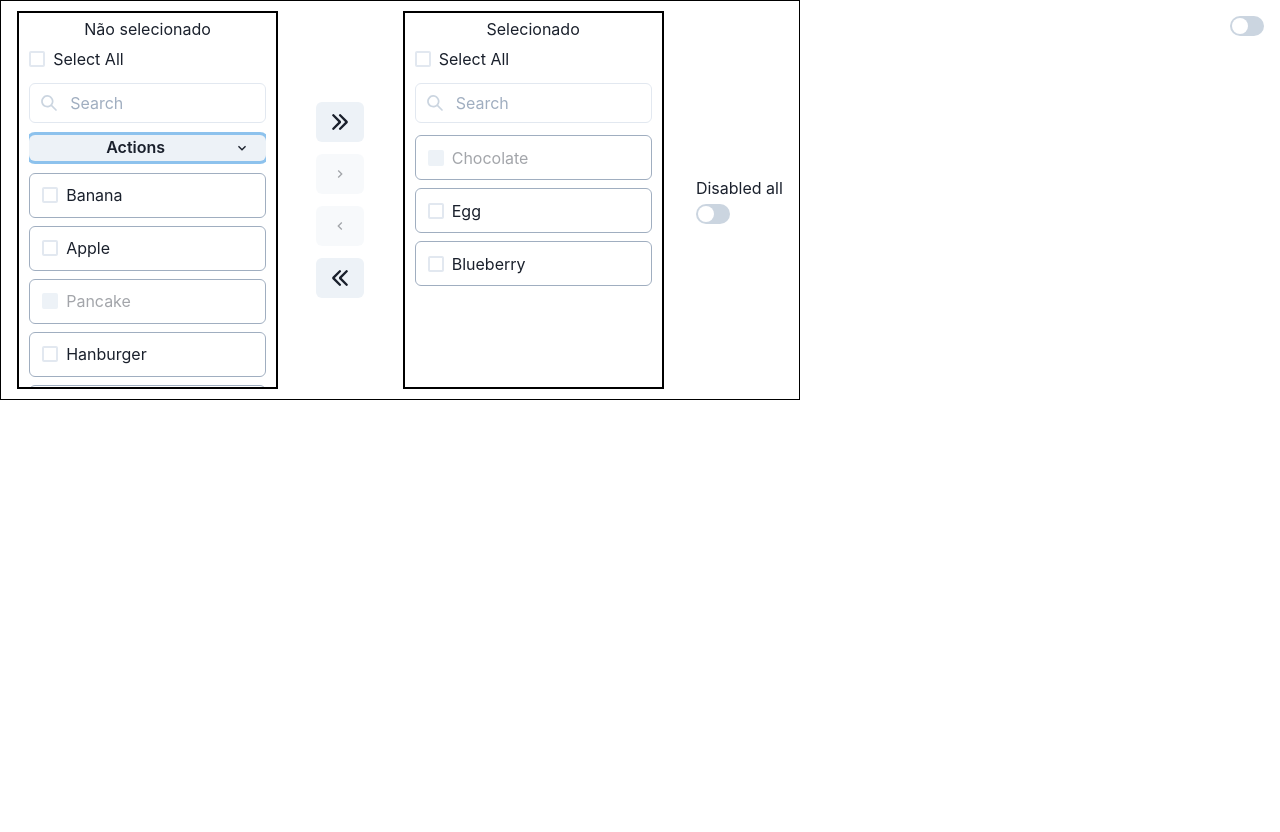
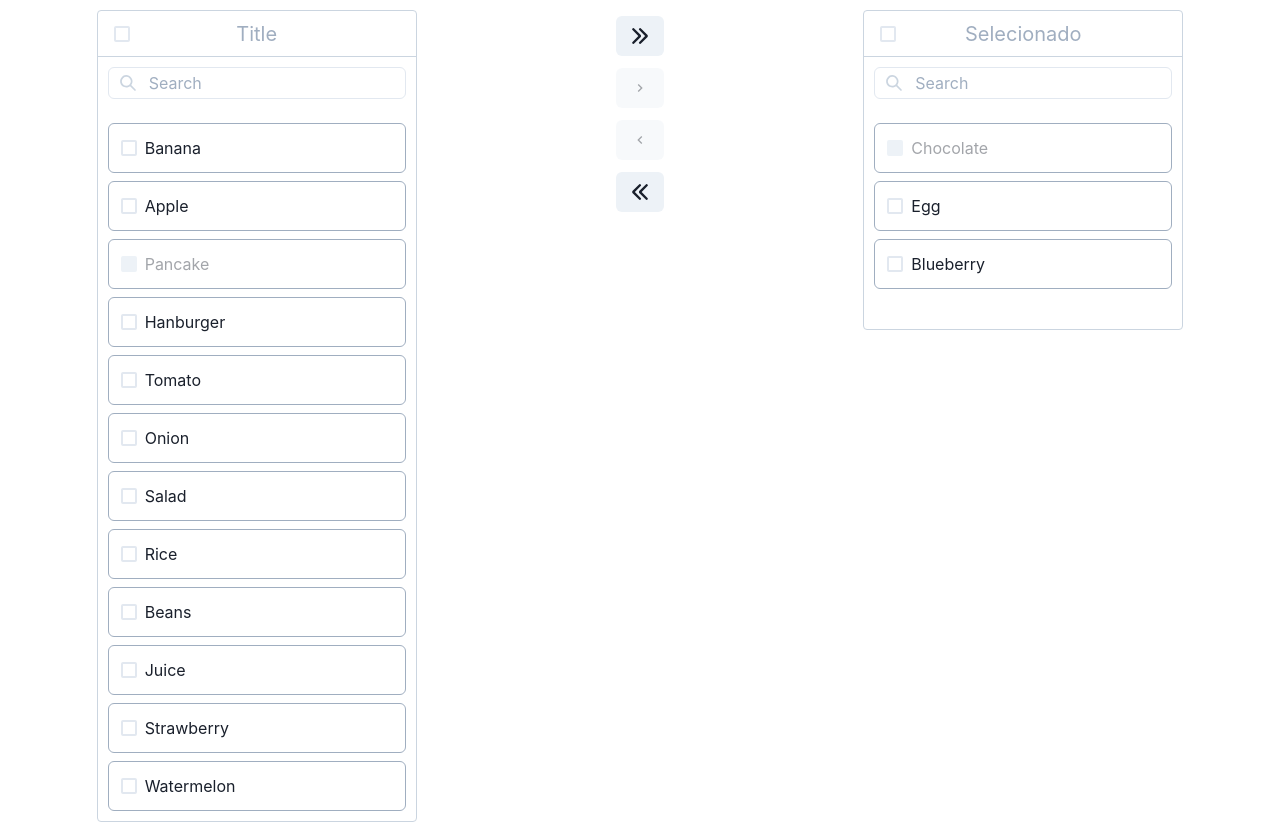
Before and after one commit to guilhermevperes/chakra-transfer, a React (Vite) app: page / in a window 1280 px wide. Before the commit the page ends 800 px from the top, so only its background shows below. Built offline with nearby package versions, Linux system fonts and the light colour scheme.

Commit message:
Fix base design and add official props

```diff
--- a/src/App.tsx
+++ b/src/App.tsx
@@ -2,12 +2,12 @@ import { Box } from "@chakra-ui/react";
 import React, { useEffect, useState } from "react";
 import DarkModeSwitch from "./components/dark-mode-switch/DarkModeSwitch";
 import Transfer from "./components/transfer/Transfer";
-import BaseData from "./types/BaseData";
+import TransferItem from "./types/TransferItem";
 
 export type Props = {};
 
 const App: React.FC<Props> = ({}) => {
-  const [data, setData] = useState<BaseData[]>([
+  const [data, setData] = useState<TransferItem[]>([
     {
       id: 1,
       label: "Chocolate",
@@ -110,11 +110,10 @@ const App: React.FC<Props> = ({}) => {
       <Transfer
         data={data}
         setData={setData}
-        title1="Não selecionado"
-        title2="Selecionado"
-        maxW="800px"
+        titleLeft="Title"
+        titleRight="Selecionado"
       ></Transfer>
-      <DarkModeSwitch></DarkModeSwitch>
+      {/* <DarkModeSwitch></DarkModeSwitch> */}
     </>
   );
 };
--- a/src/components/transfer-box/TransferBox.tsx
+++ b/src/components/transfer-box/TransferBox.tsx
@@ -15,12 +15,12 @@ import {
   Text,
 } from "@chakra-ui/react";
 import React, { useEffect, useState } from "react";
-import BaseData from "../../types/BaseData";
+import TransferItem from "../../types/TransferItem";
 
 export type Props = {
-  title: string;
-  data: BaseData[];
-  setData: React.Dispatch<React.SetStateAction<BaseData[]>>;
+  title: string | React.ReactNode;
+  data: TransferItem[];
+  setData: React.Dispatch<React.SetStateAction<TransferItem[]>>;
   transfered?: boolean;
   filter?: boolean;
   paginated?: boolean;
@@ -38,21 +38,21 @@ const TransferBox: React.FC<Props> = ({
   extraActions,
   isLoading,
 }) => {
-  const [dataToRender, setDataToRender] = useState<BaseData[]>([]);
-  const [renderedItems, setRenderedItems] = useState<BaseData[]>([]);
+  const [dataToRender, setDataToRender] = useState<TransferItem[]>([]);
+  const [renderedItems, setRenderedItems] = useState<TransferItem[]>([]);
 
   useEffect(() => {
     setDataToRender(data);
 
-    const itemsToTransfer: BaseData[] = dataToRender.filter((item: BaseData) =>
-      transfered ? item.transfered : !item.transfered
+    const itemsToTransfer: TransferItem[] = dataToRender.filter(
+      (item: TransferItem) => (transfered ? item.transfered : !item.transfered)
     );
 
     setRenderedItems(itemsToTransfer);
   }, [data]);
 
-  const handleState = (e: any, item: BaseData, i: any) => {
-    const newData: BaseData[] = [...data];
+  const handleState = (e: any, item: TransferItem, i: any) => {
+    const newData: TransferItem[] = [...data];
     const ids: number[] = newData.map((data) => data.id);
     const index = ids.indexOf(item.id);
     newData[index].checked = e.target.checked;
@@ -60,17 +60,17 @@ const TransferBox: React.FC<Props> = ({
   };
 
   const filterData = (name: string) => {
-    let newData: BaseData[] = [...data];
+    let newData: TransferItem[] = [...data];
     newData = newData.filter(
-      (item: BaseData) =>
+      (item: TransferItem) =>
         item.label.toLowerCase().search(name.toLowerCase()) !== -1
     );
     setDataToRender(newData);
   };
 
   const selectAll = (e: any) => {
-    let newData: BaseData[] = [...dataToRender];
-    newData = newData.map((item: BaseData) => {
+    let newData: TransferItem[] = [...dataToRender];
+    newData = newData.map((item: TransferItem) => {
       if (!item.disabled) {
         if (transfered && item.transfered) {
           item.checked = e.target.checked;
@@ -85,8 +85,8 @@ const TransferBox: React.FC<Props> = ({
   };
 
   const invertSelection = () => {
-    let newData: BaseData[] = [...dataToRender];
-    newData = newData.map((item: BaseData) => {
+    let newData: TransferItem[] = [...dataToRender];
+    newData = newData.map((item: TransferItem) => {
       if (!item.disabled) {
         item.checked = !item.checked;
       }
@@ -97,9 +97,9 @@ const TransferBox: React.FC<Props> = ({
   };
 
   const sort = () => {
-    let newData: BaseData[] = [...data];
+    let newData: TransferItem[] = [...data];
 
-    newData = newData.sort((a: BaseData, b: BaseData) => {
+    newData = newData.sort((a: TransferItem, b: TransferItem) => {
       if (a.label < b.label) {
         return -1;
       }
@@ -113,16 +113,15 @@ const TransferBox: React.FC<Props> = ({
   };
 
   const renderItems = () => {
-    const itemsToTransfer: BaseData[] = dataToRender.filter((item: BaseData) =>
-      transfered ? item.transfered : !item.transfered
+    const itemsToTransfer: TransferItem[] = dataToRender.filter(
+      (item: TransferItem) => (transfered ? item.transfered : !item.transfered)
     );
 
-    return itemsToTransfer.map((item: BaseData, i) => (
+    return itemsToTransfer.map((item: TransferItem, i) => (
       <Box
         key={i}
         // ref={getItemRef}
         w="100%"
-        h="45px"
         padding="12px"
         border="1px solid"
         borderColor="gray.400"
@@ -135,7 +134,6 @@ const TransferBox: React.FC<Props> = ({
           onChange={(e) => handleState(e, item, i)}
           disabled={item.disabled}
           w="100%"
-          h="100%"
           color="gray.800"
         >
           {item.label}
@@ -156,12 +154,14 @@ const TransferBox: React.FC<Props> = ({
 
   const renderInput = () => {
     return (
-      <InputGroup>
+      <InputGroup h="32px">
         <InputLeftElement
+          h="32px"
           pointerEvents="none"
           children={<SearchIcon color="gray.300" />}
         />
         <Input
+          h="32px"
           placeholder="Search"
           onChange={(e) => filterData(e.target.value)}
         ></Input>
@@ -186,40 +186,45 @@ const TransferBox: React.FC<Props> = ({
   return (
     <Box
       d="flex"
-      minWidth="90px"
-      border="1px solid black"
+      w="320px"
+      border="1px solid"
       display="flex"
       flexDirection="column"
       alignItems="center"
-      h="100%"
-      overflow="hidden"
-      flex="0.4"
+      minH="320px"
+      borderRadius="4px"
+      borderColor="gray.300"
     >
       <Box
-        d="flex"
-        border="1px solid black"
         display="flex"
-        flexDirection="column"
+        w="100%"
+        h="46px"
+        borderBottom="1px solid"
+        paddingLeft="30px"
+        paddingRight="30px"
+        borderBottomColor="gray.300"
         alignItems="center"
-        h="100%"
-        p="4px"
-        overflow="hidden"
+        position="relative"
+        justifyContent="center"
       >
-        {title && <Text>{title}</Text>}
-        <Box
-          w="100%"
-          h="100%"
-          display="flex"
-          flexDirection="column"
-          alignItems="flex-start"
-          p="6px"
-        >
-          <Stack spacing={3} overflow="hidden" height="100%">
-            <Checkbox onChange={selectAll}>Select All</Checkbox>
+        <Checkbox
+          onChange={selectAll}
+          position="absolute"
+          top="15px"
+          left="16px"
+        />
+        {title && (
+          <Text fontSize="20px" color="gray.400">
+            {title}
+          </Text>
+        )}
+      </Box>
+
+      <Stack spacing={6} h="80%" w="100%" padding="10px">
         {filter && renderInput()}
-            {extraActions && renderExtraOptions()}
+        {/* {extraActions && renderExtraOptions()} */}
         <Stack
-              overflowY="auto"
+          // overflowY="auto"
           w="100%"
           h="100%"
           display="flex"
@@ -236,21 +241,6 @@ const TransferBox: React.FC<Props> = ({
           )}
         </Stack>
       </Stack>
-        </Box>
-      </Box>
-      {/* {paginated && (
-        <Box>
-        <ChevronLeftIcon
-        onClick={() => setCurrentPage(currentPage - 1)}
-        cursor="pointer"
-        ></ChevronLeftIcon>
-        {currentPage}/{totalPages}
-        <ChevronRightIcon
-        onClick={() => setCurrentPage(currentPage + 1)}
-        cursor="pointer"
-        ></ChevronRightIcon>
-        </Box>
-      )} */}
     </Box>
   );
 };
@@ -275,7 +265,7 @@ export default TransferBox;
 // useEffect(() => {
 //   if (paginated && itemHeight > 0) {
 //     setAllDataToRender(dataToRender);
-//     let newData: BaseData[] = dataToRender.filter((item: BaseData) =>
+//     let newData: TransferItem[] = dataToRender.filter((item: TransferItem) =>
 //       transfered ? item.transfered : !item.transfered
 //     );
 //     setTotalPages(
@@ -287,3 +277,22 @@ export default TransferBox;
 //     console.log("listHeight :>> ", Math.floor(listHeight / itemHeight) - 1);
 //   }
 // }, [listHeight, currentPage]);
+
+{
+  /* </Box> */
+}
+{
+  /* {paginated && (
+        <Box>
+        <ChevronLeftIcon
+        onClick={() => setCurrentPage(currentPage - 1)}
+        cursor="pointer"
+        ></ChevronLeftIcon>
+        {currentPage}/{totalPages}
+        <ChevronRightIcon
+        onClick={() => setCurrentPage(currentPage + 1)}
+        cursor="pointer"
+        ></ChevronRightIcon>
+        </Box>
+      )} */
+}
--- a/src/components/transfer/Transfer.tsx
+++ b/src/components/transfer/Transfer.tsx
@@ -6,18 +6,46 @@ import {
 } from "@chakra-ui/icons";
 import { Box, Button, Switch, Text } from "@chakra-ui/react";
 import React, { useEffect, useState } from "react";
-import BaseData from "../../types/BaseData";
+import TransferItem from "../../types/TransferItem";
 import TransferBox from "../transfer-box/TransferBox";
 
 export type Props = {
-  data: BaseData[];
-  setData: React.Dispatch<React.SetStateAction<BaseData[]>>;
-  title1: string;
-  title2: string;
-  maxW: string;
+  data: TransferItem[];
+  setData: React.Dispatch<React.SetStateAction<TransferItem[]>>;
+  titleLeft?: string | React.ReactNode;
+  titleRight?: string | React.ReactNode;
+  hasSearch?: boolean;
+  hasPagination?: {
+    pageSize: number;
+  };
+  hasDraggable?: boolean;
+  hasSelectAll?: boolean;
+  hasEditItem?: boolean;
+  hasNewItem?: boolean;
+  hasDeleteItem?: boolean;
+  colorMode?: "light" | "dark";
+  hasActions?: {
+    sort: boolean;
+    invertSelection: boolean;
+    selectAll: boolean;
+  };
+  colorScheme?: string;
+  hasUndo?: boolean;
+  hasError?: boolean;
+  hasWarning?: boolean;
+  height?: number;
+  hasCollapsable?: boolean;
+  isLoading?: boolean;
+  language?: string;
+  emptyMessage?: string | React.ReactNode;
 };
 
-const Transfer: React.FC<Props> = ({ data, setData, title1, title2, maxW }) => {
+const Transfer: React.FC<Props> = ({
+  data,
+  setData,
+  titleLeft,
+  titleRight,
+}) => {
   const [disabled, setDisabled] = useState<boolean>(false);
   const [firstDisable, setFirstDisable] = useState<boolean>(false);
 
@@ -28,17 +56,17 @@ const Transfer: React.FC<Props> = ({ data, setData, title1, title2, maxW }) => {
 
   useEffect(() => {
     setTransferButtonDisabled(
-      !data.find((item: BaseData) => !item.transfered && item.checked)
+      !data.find((item: TransferItem) => !item.transfered && item.checked)
     );
     setUnTransferButtonDisabled(
-      !data.find((item: BaseData) => item.transfered && item.checked)
+      !data.find((item: TransferItem) => item.transfered && item.checked)
     );
   }, [data]);
 
   useEffect(() => {
-    let newData: BaseData[] = [...data];
+    let newData: TransferItem[] = [...data];
     if (firstDisable) {
-      newData = newData.map((item: BaseData) => {
+      newData = newData.map((item: TransferItem) => {
         item.disabled = disabled;
 
         return item;
@@ -48,8 +76,8 @@ const Transfer: React.FC<Props> = ({ data, setData, title1, title2, maxW }) => {
   }, [disabled]);
 
   const handleTransfer = (transfer?: boolean, all?: boolean) => {
-    let newData: BaseData[] = [...data];
-    newData = newData.map((item: BaseData, i) => {
+    let newData: TransferItem[] = [...data];
+    newData = newData.map((item: TransferItem, i) => {
       if (all) {
         if (transfer) {
           item.transfered = true;
@@ -79,15 +107,13 @@ const Transfer: React.FC<Props> = ({ data, setData, title1, title2, maxW }) => {
       d="flex"
       justifyContent="space-around"
       minWidth="600px"
-      h="400px"
-      border="1px solid black"
-      alignItems="center"
+      h="auto"
+      alignItems="flex-start"
       pt="10px"
       pb="10px"
-      maxW={maxW}
     >
       <TransferBox
-        title={title1}
+        title={titleLeft}
         data={data}
         setData={setData}
         filter
@@ -117,13 +143,13 @@ const Transfer: React.FC<Props> = ({ data, setData, title1, title2, maxW }) => {
         </Button>
       </Box>
       <TransferBox
-        title={title2}
+        title={titleRight}
         data={data}
         setData={setData}
         transfered
         filter
       ></TransferBox>
-      <Box>
+      {/* <Box>
         <Text>Disabled all</Text>
         <Switch
           id="email-alerts"
@@ -132,7 +158,7 @@ const Transfer: React.FC<Props> = ({ data, setData, title1, title2, maxW }) => {
             setFirstDisable(true);
           }}
         />
-      </Box>
+      </Box> */}
     </Box>
   );
 };
--- a/src/types/BaseData.ts
+++ b/src/types/TransferItem.ts
@@ -1,5 +1,5 @@
-type BaseData = {
-    id: number;
+type TransferItem = {
+    id: number; //TODO Generate Id
     label: string;
     value: string;
     checked?: boolean;
@@ -7,4 +7,4 @@ type BaseData = {
     disabled?: boolean;
 }
 
-export default BaseData
+export default TransferItem
```
Also changed, not shown: src/components/transfer-list/TransferList.tsx (+7 -7 lines). Lines whose indentation alone changed are shown as unchanged.
